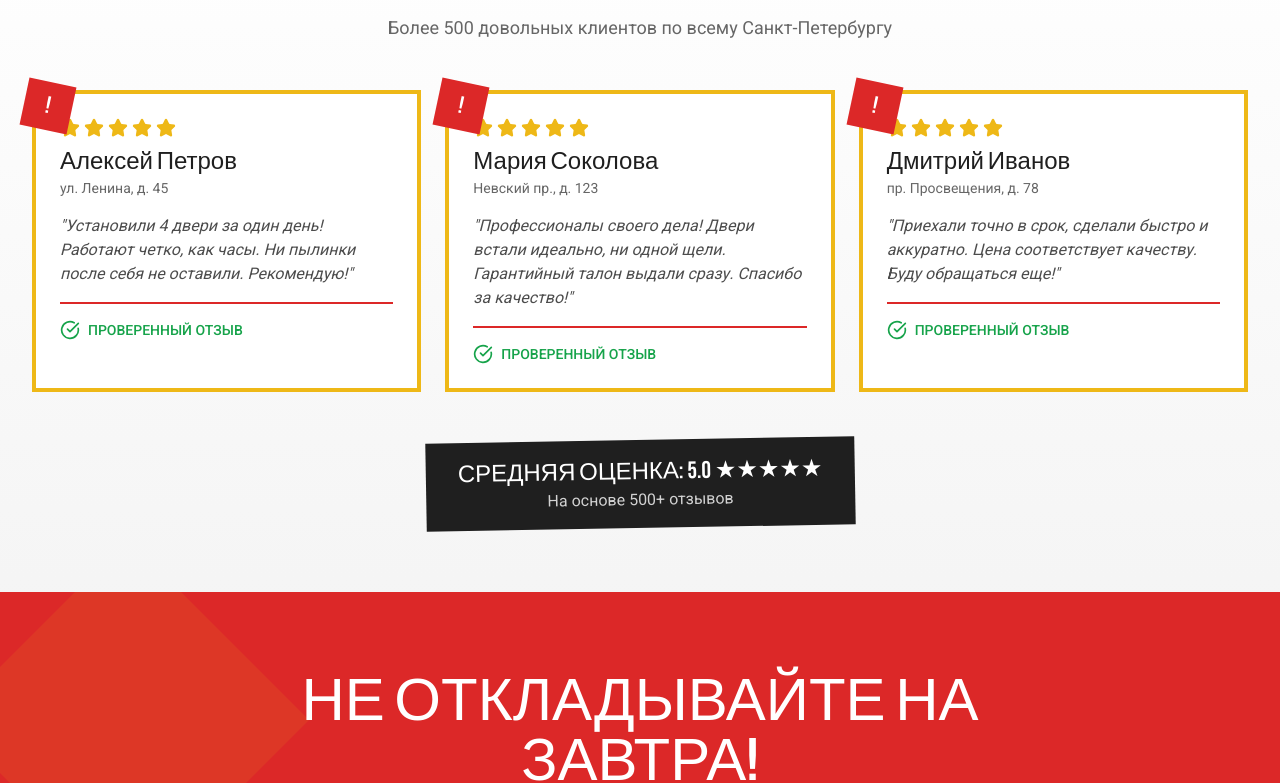
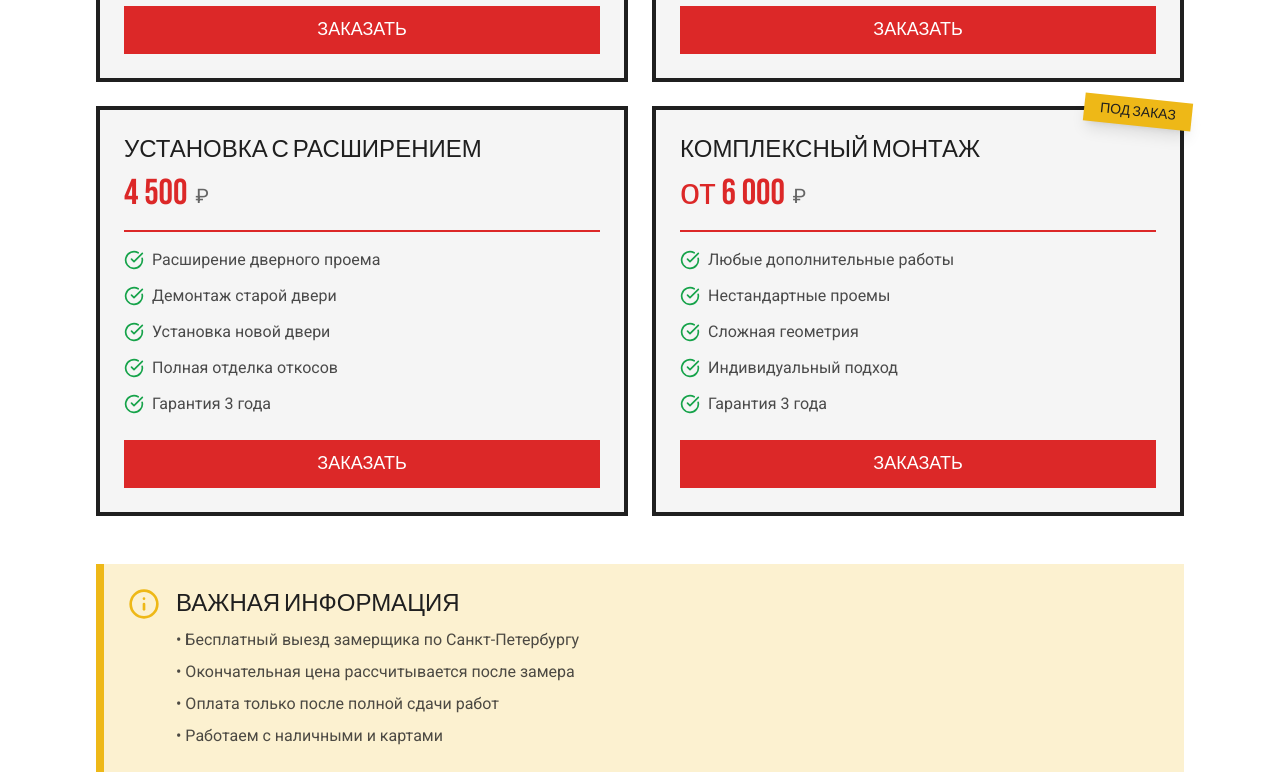
Before and after one commit to pr-poehali-dev/profmontazh-landing, a React (Vite) app: page / in a window 1280 px wide. Shown: the part 2656-3439 px from the top of the page. Built offline with nearby package versions, Linux system fonts and the light colour scheme.

Commit message:
Обновление базовой функциональности

```diff
--- a/src/pages/Index.tsx
+++ b/src/pages/Index.tsx
@@ -180,6 +180,128 @@ const Index = () => {
         </div>
       </section>
 
+      <section className="py-16 bg-white">
+        <div className="max-w-6xl mx-auto px-4 md:px-8">
+          <div className="text-center mb-12">
+            <div className="inline-block bg-primary text-primary-foreground px-6 py-2 mb-4 transform rotate-2">
+              <p className="font-heading text-xl tracking-wider">ПРОИЗВОДСТВЕННЫЙ</p>
+            </div>
+            <h2 className="font-heading text-4xl md:text-5xl text-secondary">
+              ПРАЙС-ЛИСТ
+            </h2>
+            <p className="text-lg text-muted-foreground mt-2">
+              Честные цены без накруток
+            </p>
+          </div>
+
+          <div className="grid md:grid-cols-2 gap-6">
+            {[
+              {
+                title: 'СТАНДАРТНАЯ УСТАНОВКА',
+                price: '2 500',
+                features: [
+                  'Установка межкомнатной двери',
+                  'Монтаж коробки и наличников',
+                  'Установка фурнитуры',
+                  'Уборка после работ',
+                  'Гарантия 3 года'
+                ],
+                badge: 'ПОПУЛЯРНО'
+              },
+              {
+                title: 'УСТАНОВКА + ДЕМОНТАЖ',
+                price: '3 500',
+                features: [
+                  'Демонтаж старой двери',
+                  'Вывоз строительного мусора',
+                  'Установка новой двери',
+                  'Монтаж коробки и наличников',
+                  'Гарантия 3 года'
+                ],
+                badge: null
+              },
+              {
+                title: 'УСТАНОВКА С РАСШИРЕНИЕМ',
+                price: '4 500',
+                features: [
+                  'Расширение дверного проема',
+                  'Демонтаж старой двери',
+                  'Установка новой двери',
+                  'Полная отделка откосов',
+                  'Гарантия 3 года'
+                ],
+                badge: null
+              },
+              {
+                title: 'КОМПЛЕКСНЫЙ МОНТАЖ',
+                price: 'от 6 000',
+                features: [
+                  'Любые дополнительные работы',
+                  'Нестандартные проемы',
+                  'Сложная геометрия',
+                  'Индивидуальный подход',
+                  'Гарантия 3 года'
+                ],
+                badge: 'ПОД ЗАКАЗ'
+              }
+            ].map((service, i) => (
+              <div
+                key={i}
+                className="relative bg-background border-4 border-secondary p-6 animate-fade-in hover:shadow-xl transition-shadow"
+                style={{ animationDelay: `${i * 0.1}s` }}
+              >
+                {service.badge && (
+                  <div className="absolute -top-3 -right-3 bg-accent text-secondary px-4 py-1 font-heading text-sm transform rotate-6 shadow-lg">
+                    {service.badge}
+                  </div>
+                )}
+
+                <div className="mb-4 pb-4 border-b-2 border-primary">
+                  <h3 className="font-heading text-2xl text-secondary mb-2">
+                    {service.title}
+                  </h3>
+                  <div className="flex items-end gap-2">
+                    <span className="font-heading text-4xl text-primary">{service.price}</span>
+                    <span className="text-xl text-muted-foreground mb-1">₽</span>
+                  </div>
+                </div>
+
+                <ul className="space-y-3 mb-6">
+                  {service.features.map((feature, j) => (
+                    <li key={j} className="flex items-start gap-2">
+                      <Icon name="CheckCircle" size={20} className="text-green-600 flex-shrink-0 mt-0.5" />
+                      <span className="text-foreground/80">{feature}</span>
+                    </li>
+                  ))}
+                </ul>
+
+                <Button
+                  className="w-full bg-primary hover:bg-primary/90 text-primary-foreground font-heading text-lg py-6"
+                  onClick={() => document.getElementById('contact-form')?.scrollIntoView({ behavior: 'smooth' })}
+                >
+                  ЗАКАЗАТЬ
+                </Button>
+              </div>
+            ))}
+          </div>
+
+          <div className="mt-12 bg-accent/20 border-l-8 border-accent p-6">
+            <div className="flex items-start gap-4">
+              <Icon name="Info" size={32} className="text-accent flex-shrink-0" />
+              <div>
+                <h3 className="font-heading text-2xl text-secondary mb-2">ВАЖНАЯ ИНФОРМАЦИЯ</h3>
+                <ul className="space-y-2 text-foreground/80">
+                  <li>• Бесплатный выезд замерщика по Санкт-Петербургу</li>
+                  <li>• Окончательная цена рассчитывается после замера</li>
+                  <li>• Оплата только после полной сдачи работ</li>
+                  <li>• Работаем с наличными и картами</li>
+                </ul>
+              </div>
+            </div>
+          </div>
+        </div>
+      </section>
+
       <section className="py-16 bg-secondary text-white">
         <div className="max-w-5xl mx-auto px-4 md:px-8">
           <div className="grid md:grid-cols-2 gap-12 items-center">
```
